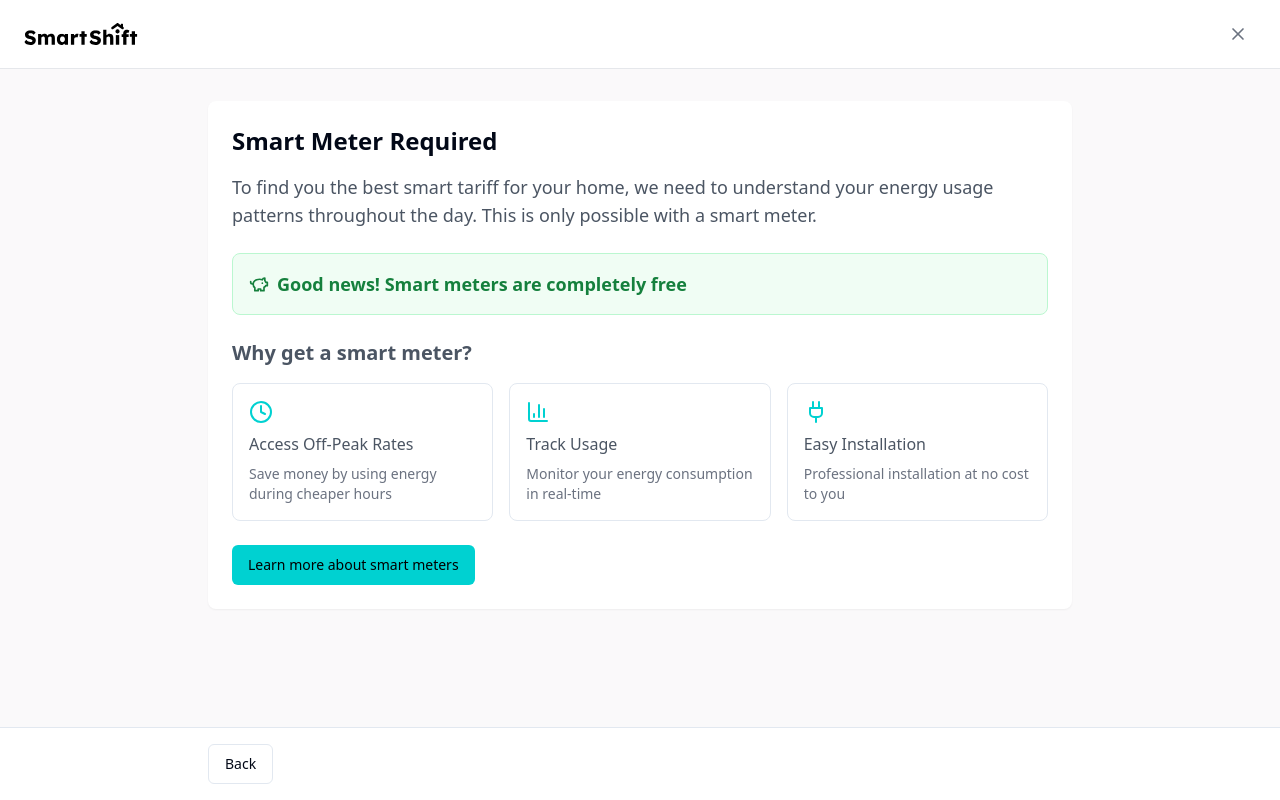
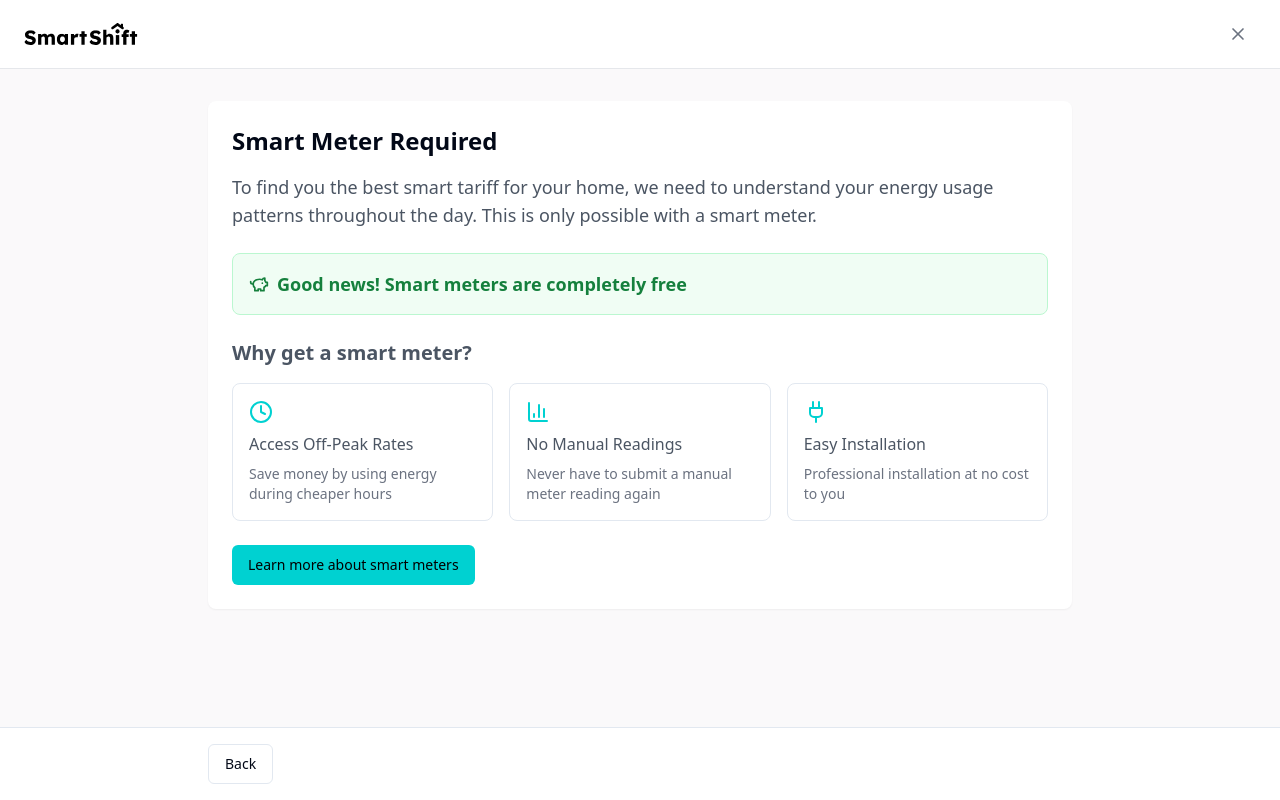
Before and after one commit to NataliaLKB/smartshift-form, a React (Vite) app: page /smart-meter-required in a window 1280 px wide. Built offline with nearby package versions, Linux system fonts and the light colour scheme.

Commit message:
Update smart meter benefits
Replaces "Track Usage" benefit with "Never have to submit a manual meter reading again".

```diff
--- a/src/pages/SmartMeterRequired.tsx
+++ b/src/pages/SmartMeterRequired.tsx
@@ -38,8 +38,8 @@ const SmartMeterRequired = () => {
                     </div>
                     <div className="p-4 border rounded-lg">
                       <BarChart3 className="h-6 w-6 text-primary mb-2" />
-                      <h3 className="font-medium mb-2">Track Usage</h3>
-                      <p className="text-sm text-gray-500">Monitor your energy consumption in real-time</p>
+                      <h3 className="font-medium mb-2">No Manual Readings</h3>
+                      <p className="text-sm text-gray-500">Never have to submit a manual meter reading again</p>
                     </div>
                     <div className="p-4 border rounded-lg">
                       <Plug className="h-6 w-6 text-primary mb-2" />
```
